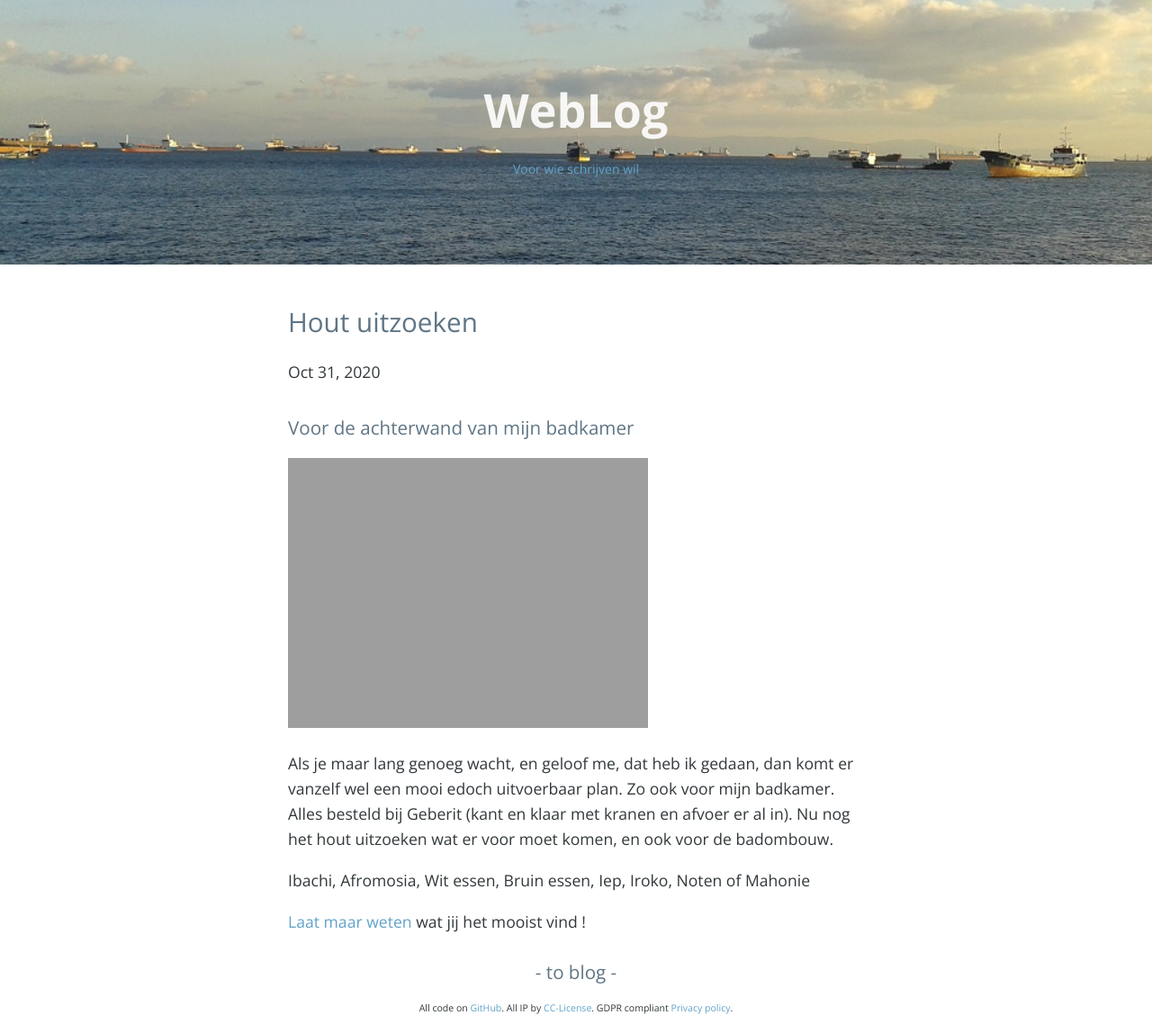
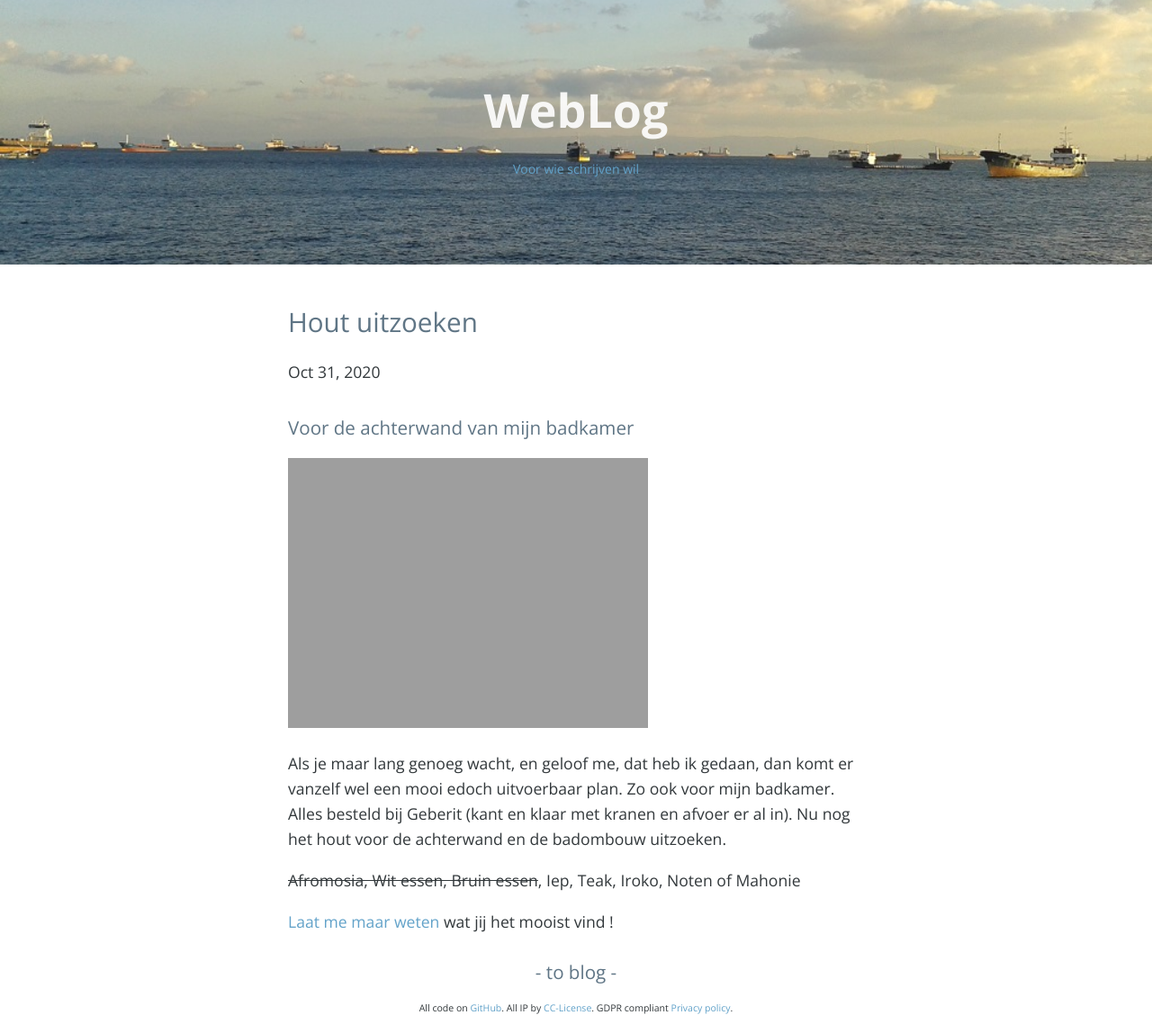
Before and after one commit to fprisse/Weblog, a Jekyll site: the page built from _posts/2020-10-31-houtsoort.md, in a window 1280 px wide. Shown: the whole page at 90% size. Built offline with Jekyll 4.4.1, drawn with Linux system fonts in a browser that asks for light colours; nearby versions of some CDN libraries; comment, search, counter and statistics services are not loaded.

Commit message:
Update 2020-10-31-houtsoort.md

```diff
--- a/_posts/2020-10-31-houtsoort.md
+++ b/_posts/2020-10-31-houtsoort.md
@@ -8,8 +8,8 @@ categories: Huis
 ### Voor de achterwand van mijn badkamer
 ![houtsoorten]({{ site.url }}/assets/houtsoorten.gif)
 
-Als je maar lang genoeg wacht, en geloof me, dat heb ik gedaan, dan komt er vanzelf wel een mooi edoch uitvoerbaar plan. Zo ook voor mijn badkamer. Alles besteld bij Geberit (kant en klaar met kranen en afvoer er al in). Nu nog het hout uitzoeken wat er voor moet komen, en ook voor de badombouw.
+Als je maar lang genoeg wacht, en geloof me, dat heb ik gedaan, dan komt er vanzelf wel een mooi edoch uitvoerbaar plan. Zo ook voor mijn badkamer. Alles besteld bij Geberit (kant en klaar met kranen en afvoer er al in). Nu nog het hout voor de achterwand en de badombouw uitzoeken.
 
-Ibachi, Afromosia, Wit essen, Bruin essen, Iep, Iroko, Noten of Mahonie
+~~Afromosia, Wit essen, Bruin essen~~, Iep, Teak, Iroko, Noten of Mahonie
 
-[Laat maar weten]({{ site.url }}/talktome/) wat jij het mooist vind !
+[Laat me maar weten]({{ site.url }}/talktome/) wat jij het mooist vind !
```
